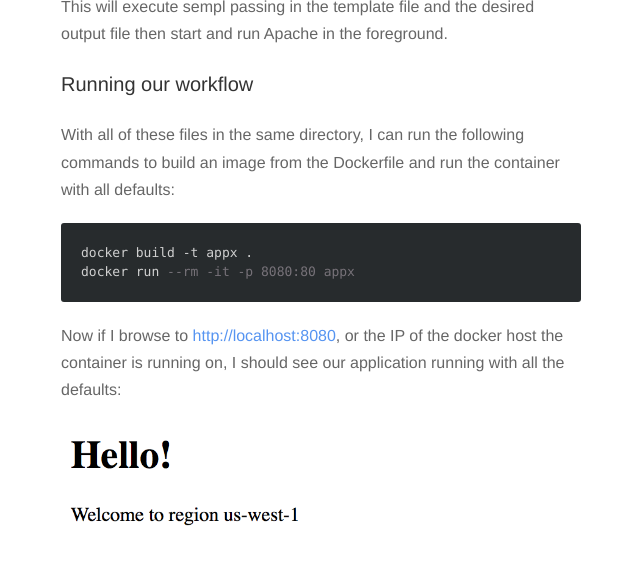
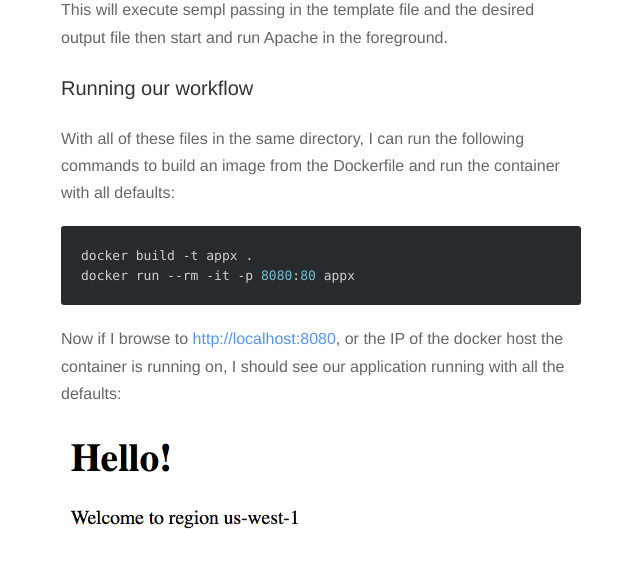
Before and after one commit to nextrevision/nextrevision.github.io, a Jekyll site: the page built from _posts/2015-10-08-sempl-templating-with-bash.md, in a window 1280 px wide, cut to the strip 2562-3324 px from the top of the page. Shown: the top 568 px of the strip, without its empty margins (319-959 px from the left). Built offline with Jekyll 4.4.1, drawn with Linux system fonts in a browser that asks for light colours; nearby versions of some CDN libraries; Markdown is read by kramdown in place of the engine named in the settings; some of the changed text lies outside the part shown.

Commit message:
Styling code blocks, updating sempl post

````diff
--- a/_posts/2015-10-08-sempl-templating-with-bash.md
+++ b/_posts/2015-10-08-sempl-templating-with-bash.md
@@ -49,8 +49,10 @@
 
 With all of these files in the same directory, I can run the following commands to build an image from the Dockerfile and run the container with all defaults:
 
-    docker build -t appx .
-    docker run --rm -it -p 8080:80 appx
+{% highlight bash %}
+docker build -t appx .
+docker run --rm -it -p 8080:80 appx
+{% endhighlight %}
 
 Now if I browse to [http://localhost:8080](http://localhost:8080), or the IP of the docker host the container is running on, I should see our application running with all the defaults:
 
@@ -58,10 +60,12 @@
 
 Now that we know our application and template are working as expected with all default values, lets tweak the runtime rendering by passing in a custom ```HEADING``` and ```REGION``` via environment variables.
 
-    docker run --rm -it -p 8080:80 \
-      -e 'HEADING=Guten Tag!' \
-      -e 'REGION=eu-west-1' \
-      appx
+{% highlight bash %}
+docker run --rm -it -p 8080:80 \
+  -e 'HEADING=Guten Tag!' \
+  -e 'REGION=eu-west-1' \
+  appx
+{% endhighlight %}
 
 We should get the following:
 
@@ -69,11 +73,13 @@
 
 Now lets test the debugging condition in our template by setting that environment variable:
 
-    docker run --rm -it -p 8080:80 \
-      -e 'HEADING=Guten Tag!' \
-      -e 'REGION=eu-west-1' \
-      -e 'DEBUG=1' \
-      appx
+{% highlight bash %}
+docker run --rm -it -p 8080:80 \
+  -e 'HEADING=Guten Tag!' \
+  -e 'REGION=eu-west-1' \
+  -e 'DEBUG=1' \
+  appx
+{% endhighlight %}
 
 ![AppX Defaults](/assets/images/2015-10-08-appx-debug.png)
 
--- a/assets/css/style.css
+++ b/assets/css/style.css
@@ -291,7 +291,13 @@
 	background: #eee;
 }
 
-span.code { font-family:Menlo, Monaco, Courier; background-color:#EEE; font-size:14px; }
+p>code, li>code, span.code {
+  font-family:Menlo, Monaco, Courier;
+  background-color:#EEE;
+  font-size:15px;
+  padding: 1px 4px;
+  color: #444;
+}
 
 pre	{
 	font-family:Menlo, Monaco, Courier;
````
Also changed, not shown: assets/images/2015-10-08-appx-debug.png, assets/images/2015-10-08-appx-heading-region.png.
